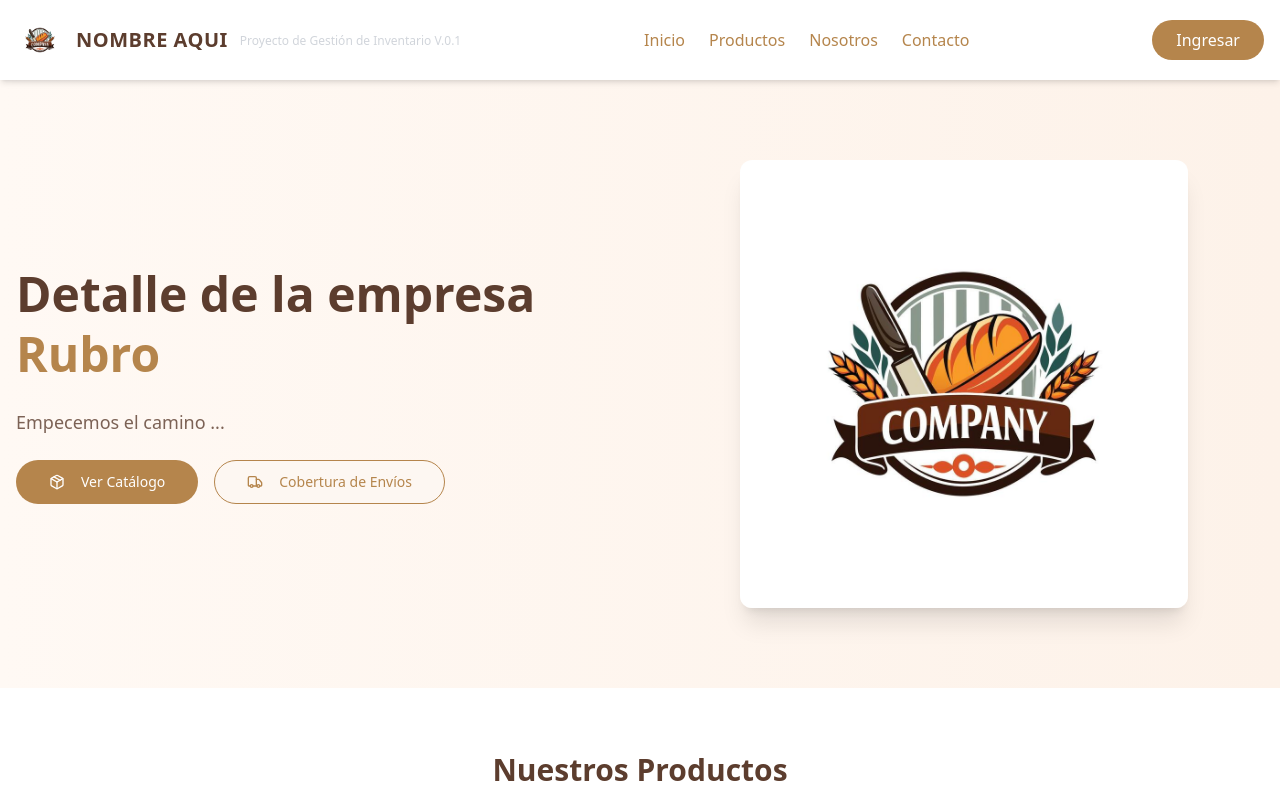
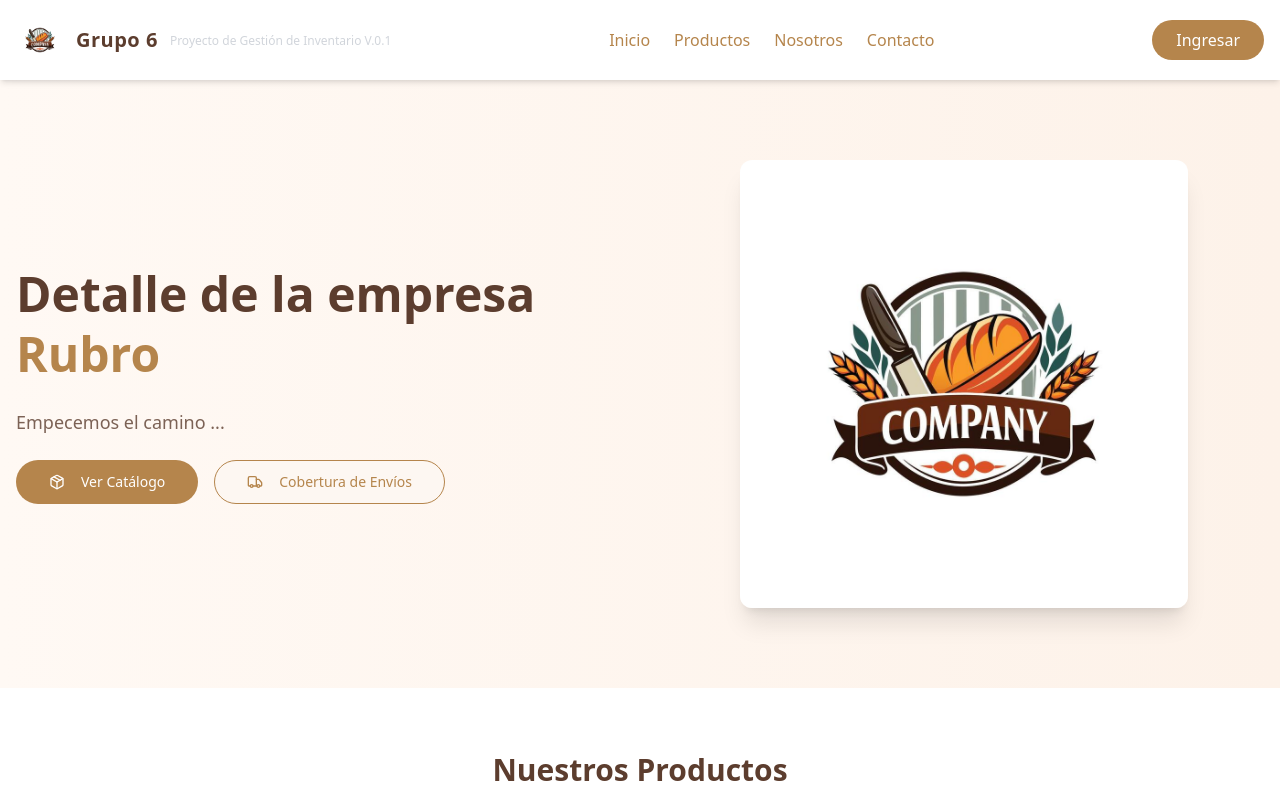
Before and after one commit to gabrieldiaz8/Proyecto1_Front, a React (Vite) app: page / in a window 1280 px wide. Built offline with nearby package versions, Linux system fonts and the light colour scheme; what ag-grid-community would draw is missing.

Commit message:
style(index): agregar el nombre del grupo al proyecto

```diff
--- a/index.html
+++ b/index.html
@@ -4,7 +4,7 @@
     <meta charset="UTF-8" />
     <meta name="viewport" content="width=device-width, initial-scale=1.0, minimum-scale=1.0, maximum-scale=1.0, user-scalable=no" />
     <meta http-equiv="Content-Security-Policy" content="connect-src * 'unsafe-inline'" />
-    <title>Proyecto 1 - (Nombre del grupo)</title>
+    <title>Proyecto 1 - Grupo 6</title>
     <link rel="icon" type="image/png" href="/JSFenix.png" />
   </head>
   <body class="h-full w-full">
--- a/src/pages/home-page.tsx
+++ b/src/pages/home-page.tsx
@@ -13,7 +13,7 @@ export default function HomePage() {
         <div className="container mx-auto px-4 py-4 flex items-center justify-between">
           <div className="flex items-center space-x-3">
             <img src={logo} alt="Proyecto 1" className="h-12 w-auto" />
-            <span className="text-xl font-bold tracking-wide">NOMBRE AQUI</span>
+            <span className="text-xl font-bold tracking-wide">Grupo 6</span>
              <p className="text-xs text-gray-300 leading-tight">{APP_CONFIG.nombreSistema} {APP_CONFIG.version}</p>
           </div>
           <nav className="hidden md:flex space-x-6 font-medium">
```
